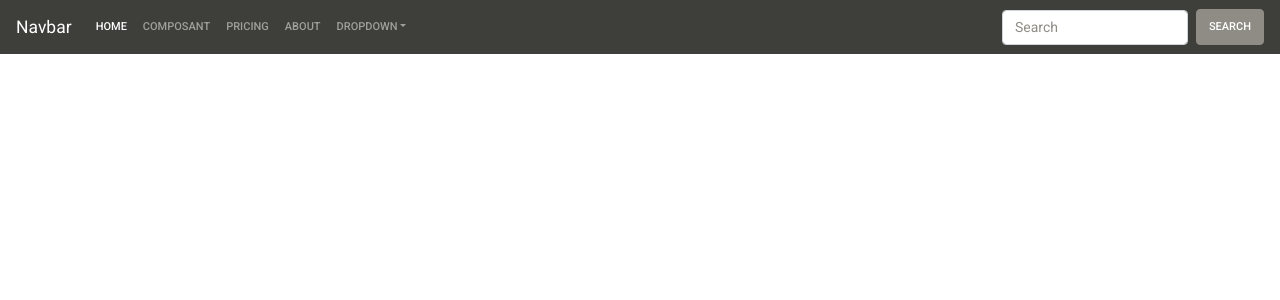
After one commit to Ranoth/Projet_PPE3, a Symfony app: template templates/home/home.html.twig in a window 1280 px wide. The commit adds this page. Shown: the top 300 px of the page. Run offline with Twig, Linux system fonts and the light colour scheme; the template is opened without the code that fills it, so the values that code supplies are empty; some libraries are stand-ins or nearby versions.

Commit message:
17/11/2021

```diff
--- a/templates/base.html.twig
+++ b/templates/base.html.twig
@@ -2,16 +2,16 @@
 <html>
     <head>
         <meta charset="UTF-8">
-        <title>{% block title %}Welcome!{% endblock %}</title>
-        {# Run `composer require symfony/webpack-encore-bundle`
-           and uncomment the following Encore helpers to start using Symfony UX #}
-        {% block stylesheets %}
-        <link href="https://cdn.jsdelivr.net/npm/bootstrap@5.1.3/dist/css/bootstrap.min.css" rel="stylesheet" integrity="sha384-1BmE4kWBq78iYhFldvKuhfTAU6auU8tT94WrHftjDbrCEXSU1oBoqyl2QvZ6jIW3" crossorigin="anonymous">
-        {% endblock %}
+        <title>{% block title %}Bonjour!{% endblock %}</title>
+        <link rel="stylesheet" href="https://bootswatch.com/4/sandstone/bootstrap.min.css">
+        {% block stylesheets %} {% endblock %}
+
+
 
         {% block javascripts %}
-        <script src="https://cdn.jsdelivr.net/npm/@popperjs/core@2.10.2/dist/umd/popper.min.js" integrity="sha384-7+zCNj/IqJ95wo16oMtfsKbZ9ccEh31eOz1HGyDuCQ6wgnyJNSYdrPa03rtR1zdB" crossorigin="anonymous"></script>
-        <script src="https://cdn.jsdelivr.net/npm/bootstrap@5.1.3/dist/js/bootstrap.min.js" integrity="sha384-QJHtvGhmr9XOIpI6YVutG+2QOK9T+ZnN4kzFN1RtK3zEFEIsxhlmWl5/YESvpZ13" crossorigin="anonymous"></script>
+            <script src="https://cdn.jsdelivr.net/npm/jquery@3.5.1/dist/jquery.slim.min.js" integrity="sha384-DfXdz2htPH0lsSSs5nCTpuj/zy4C+OGpamoFVy38MVBnE+IbbVYUew+OrCXaRkfj" crossorigin="anonymous"></script>
+            <script src="https://cdn.jsdelivr.net/npm/popper.js@1.16.1/dist/umd/popper.min.js" integrity="sha384-9/reFTGAW83EW2RDu2S0VKaIzap3H66lZH81PoYlFhbGU+6BZp6G7niu735Sk7lN" crossorigin="anonymous"></script>
+            <script src="https://cdn.jsdelivr.net/npm/bootstrap@4.6.1/dist/js/bootstrap.min.js" integrity="sha384-VHvPCCyXqtD5DqJeNxl2dtTyhF78xXNXdkwX1CZeRusQfRKp+tA7hAShOK/B/fQ2" crossorigin="anonymous"></script>
         {% endblock %}
     </head>
     <body>
--- /dev/null
+++ b/templates/home/home.html.twig
@@ -0,0 +1,45 @@
+{% extends 'base.html.twig' %}
+
+{% block title %}Gestion des médocs{% endblock %}
+
+{% block body %}
+<nav class="navbar navbar-expand-lg navbar-dark bg-primary">
+  <a class="navbar-brand" href="#">Navbar</a>
+  <button class="navbar-toggler" type="button" data-toggle="collapse" data-target="#navbarColor01" aria-controls="navbarColor01" aria-expanded="false" aria-label="Toggle navigation">
+    <span class="navbar-toggler-icon"></span>
+  </button>
+
+  <div class="collapse navbar-collapse" id="navbarColor01">
+    <ul class="navbar-nav mr-auto">
+      <li class="nav-item active">
+        <a class="nav-link" href="#">Home
+          <span class="sr-only">(current)</span>
+        </a>
+      </li>
+      <li class="nav-item">
+        <a class="nav-link" href="{{path('composants_liste')}}">Composant</a>
+      </li>
+      <li class="nav-item">
+        <a class="nav-link" href="#">Pricing</a>
+      </li>
+      <li class="nav-item">
+        <a class="nav-link" href="#">About</a>
+      </li>
+      <li class="nav-item dropdown">
+        <a class="nav-link dropdown-toggle" data-toggle="dropdown" href="#" role="button" aria-haspopup="true" aria-expanded="false">Dropdown</a>
+        <div class="dropdown-menu">
+          <a class="dropdown-item" href="#">Action</a>
+          <a class="dropdown-item" href="#">Another action</a>
+          <a class="dropdown-item" href="#">Something else here</a>
+          <div class="dropdown-divider"></div>
+          <a class="dropdown-item" href="#">Separated link</a>
+        </div>
+      </li>
+    </ul>
+    <form class="form-inline my-2 my-lg-0">
+      <input class="form-control mr-sm-2" type="text" placeholder="Search">
+      <button class="btn btn-secondary my-2 my-sm-0" type="submit">Search</button>
+    </form>
+  </div>
+</nav>
+{% endblock %}
```
Also changed, not shown: migrations/Version20211117125447.php (added, +31 -0 lines), src/Controller/ComposantController.php (added, +24 -0 lines), src/Controller/HomeController.php (added, +20 -0 lines), src/Entity/Composant.php (added, +41 -0 lines), src/Repository/ComposantRepository.php (added, +50 -0 lines), templates/composant/composant.html.twig (added, +18 -0 lines), public/css/app.css (added), 1 other file.
